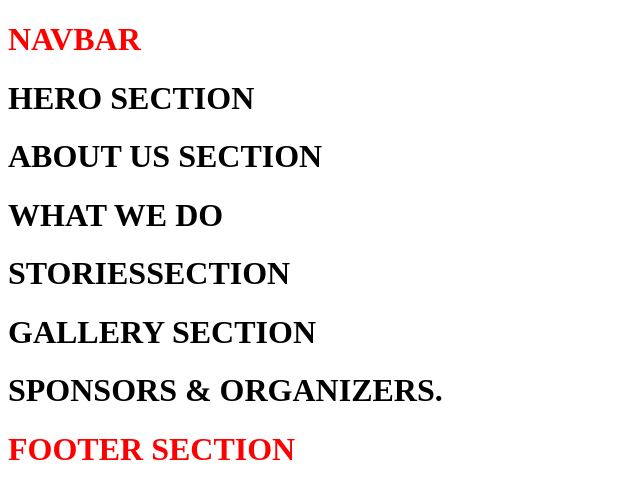
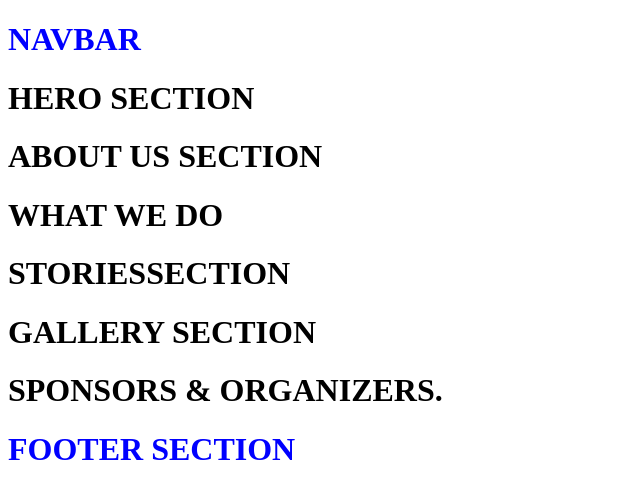
Before and after one commit to CSOK/relaunch_website, a React (Vite) app in the folder src/frontend/: page / in a window 1280 px wide. Shown: the top 498 px of the page, without its empty margins (0-640 px from the left). Built offline with nearby package versions, Linux system fonts and the light colour scheme.

Commit message:
Added frontend branch

```diff
--- a/src/frontend/src/containers/Footer/Footer.scss
+++ b/src/frontend/src/containers/Footer/Footer.scss
@@ -1,6 +1,6 @@
 .footer {
   h1 {
     text-transform: uppercase;
-    color: red;
+    color: blue;
   }
 }
--- a/src/frontend/src/containers/Navbar/Navbar.scss
+++ b/src/frontend/src/containers/Navbar/Navbar.scss
@@ -1,6 +1,6 @@
 .navbar {
   h1 {
     text-transform: uppercase;
-    color: red;
+    color: blue;
   }
 }
```
